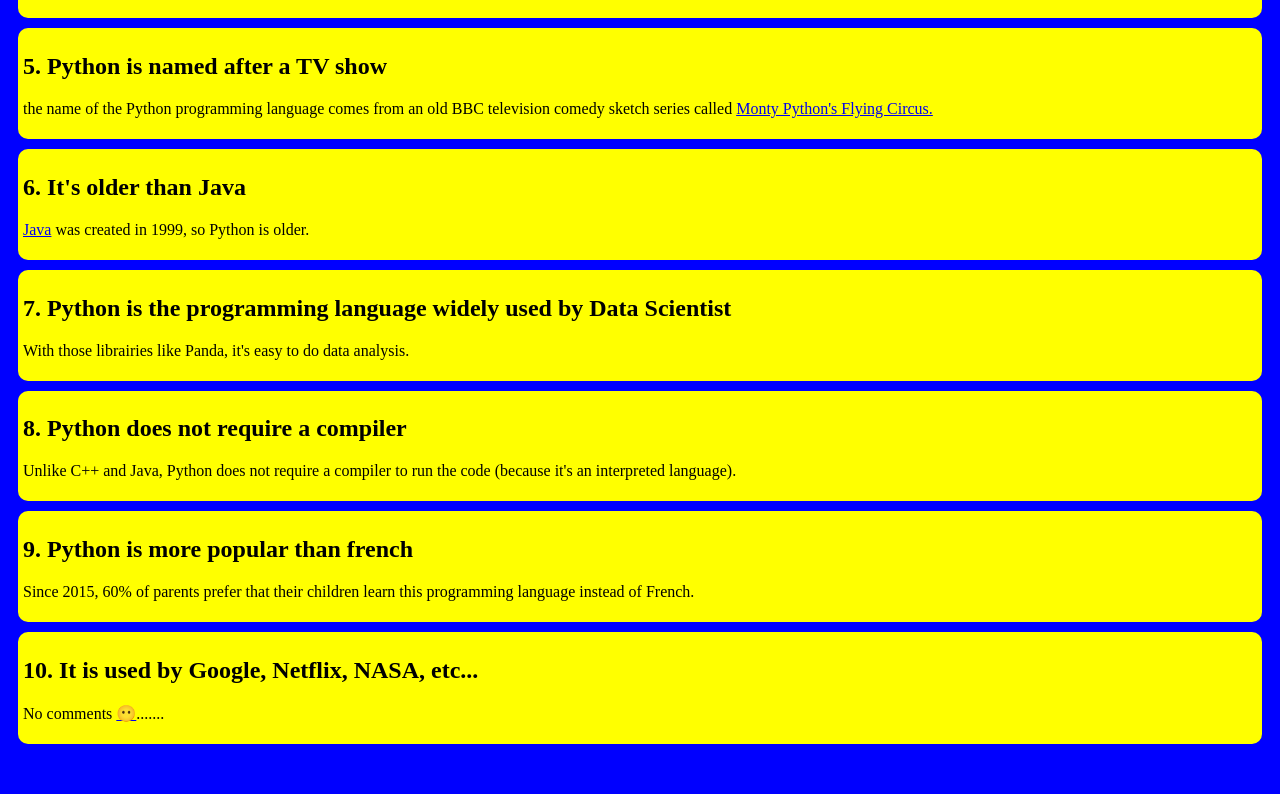
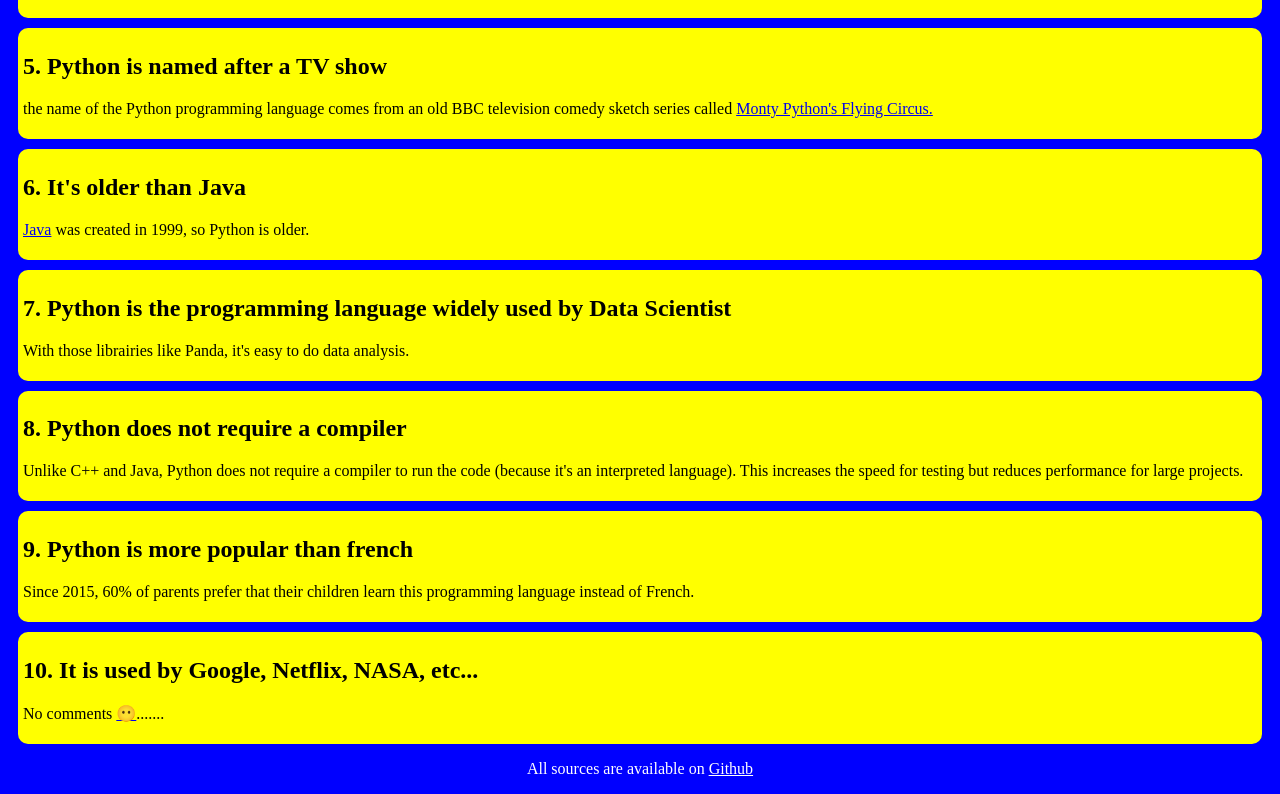
Before and after one commit to Arthur-GYT/Python-Website, a plain HTML site: page index.html in a window 1280 px wide. Shown: the part 620-1414 px from the top of the page. Before the commit the page ends 1374 px from the top, so only its background shows below. Drawn offline with Linux system fonts and the light colour scheme.

Commit message:
Finish most of things

```diff
--- a/index.html
+++ b/index.html
@@ -10,6 +10,7 @@
             text-align: center;
             color: white;
         }
+
         nav {
             display: flex;
             flex-direction: column;
@@ -17,13 +18,10 @@
             text-align: center;
         }
 
-        nav > div > a {
-            color: white;
-        }
-
         nav > div {
             margin: 10px;
         }
+
         @media (min-width : 900px) {
             nav {
                 flex-direction: row;
@@ -42,7 +40,6 @@
             }
         }
 
-
         .speed {
             animation: one-time-animation 200ms forwards 1;
         }
@@ -56,6 +53,16 @@
             border-radius: 10px;
             padding: 5px;
             margin: 10px;
+        }
+
+        footer > p,
+        footer > p > *,
+        nav > div > a {
+            color: white;
+        }
+
+        footer > p {
+            text-align: center;
         }
 
     </style>
@@ -122,7 +129,7 @@
     <section id="compiler">
         <h2>8. Python does not require a compiler</h2>
 
-        <p>Unlike C++ and Java, Python does not require a compiler to run the code (because it's an interpreted language).</p>
+        <p>Unlike C++ and Java, Python does not require a compiler to run the code (because it's an interpreted language). This increases the speed for testing but reduces performance for large projects.</p>
     </section>
     <section id="french">
         <h2>9. Python is more popular than french</h2>
@@ -135,5 +142,9 @@
         <p>No  comments <a href="https://www.youtube.com/watch?v=dQw4w9WgXcQ" target="_blank">😶</a>.......</p>
     </section>
 
+    <footer>
+        <p>All sources are available on <a href="https://github.com/Arthur-GYT/Python-Website" target="_blank">Github</a></p>
+    </footer>
+
 </body>
 </html>
```
